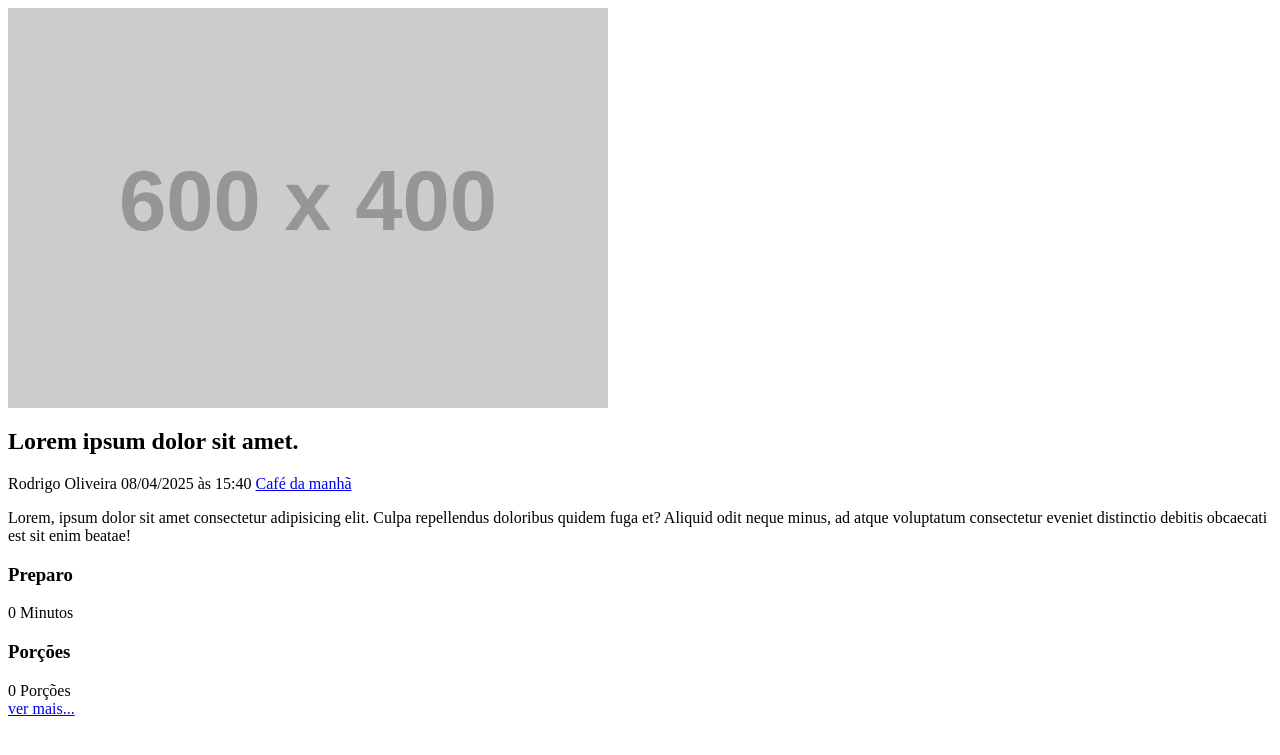
After one commit to rodrigo134/Project-DRF, a Django app: template recipes/templates/recipes/partials/recipe.html in a window 1280 px wide. The commit adds this page. Shown: the top 755 px of the page. Run offline with Django 5.2, Linux system fonts and the light colour scheme; the template is opened without the code that fills it, so the values that code supplies are empty; grey boxes labelled with a size stand in for pictures from a placeholder-image service; some libraries are stand-ins or nearby versions.

```diff
--- /dev/null
+++ b/recipes/templates/recipes/partials/recipe.html
@@ -0,0 +1,55 @@
+<div class="recipe recipe-list-item">
+    <div class="recipe-cover">
+        <img src="https://placehold.co/600x400" alt="Temporário">
+    </div>
+    <div class="recipe-title-container">
+        <h2 class="recipe-title">Lorem ipsum dolor sit amet.</h2>
+    </div>
+
+    <div class="recipe-author">
+        <span class="recipe-author-item">
+            <i class="fas fa-user"></i>
+            Rodrigo Oliveira
+
+        </span>
+        <span class="recipe-author-item">
+            <i class="fas fa-calendar-alt"></i>
+            08/04/2025 às 15:40
+        </span>
+        <span class="recipe-author-item">
+            <a href="/recipes/category/cafe-da-manha/">
+                <i class="fas fa-layer-group"></i>
+                <span>Café da manhã</span>
+            </a>
+        </span>
+    </div>
+
+    <div class="recipe-content">
+        <p>Lorem, ipsum dolor sit amet consectetur adipisicing elit. Culpa repellendus doloribus quidem fuga
+            et? Aliquid odit neque minus, ad atque voluptatum consectetur eveniet distinctio debitis
+            obcaecati est sit enim beatae!</p>
+
+    </div>
+    <div class="recipe-meta-container">
+        <div class="recipe-meta recipe-preparation">
+            <h3 class="recipe-meta-title"><i class="fas fa-stopwatch"></i>Preparo</h3>
+            <div class="recipe-meta-text">
+                0 Minutos
+            </div>
+        </div>
+        <div class="recipe-meta recipe-servings">
+            <h3 class="recipe-meta-title"><i class="fas fa-pizza-slice"></i>Porções</h3>
+            <div class="recipe-meta-text">
+                0 Porções
+            </div>
+        </div>
+    </div>
+    <footer class="recipe-footer">
+        <a href="/recipe" class="recipe-read-more button button-dark button-full-width">
+            <i class="fas fa-eye"></i>
+            <span>ver mais...</span>
+        </a>
+    </footer>
+
+
+</div>
```
Also changed, not shown: recipes/templates/pages/home.html (+10 -35 lines), recipes/templates/recipes/partials/footer.html (added, +9 -0 lines), recipes/templates/recipes/partials/head.html (+55 -0 lines).
